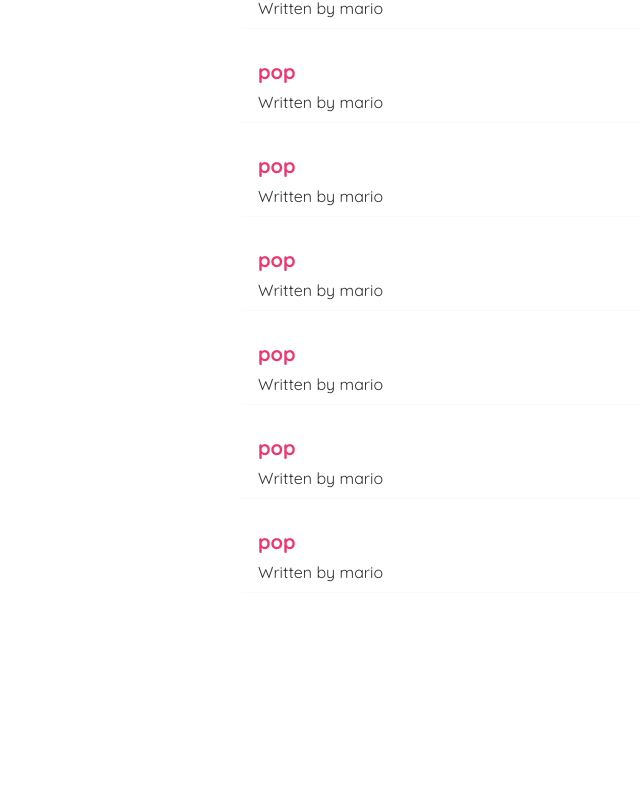
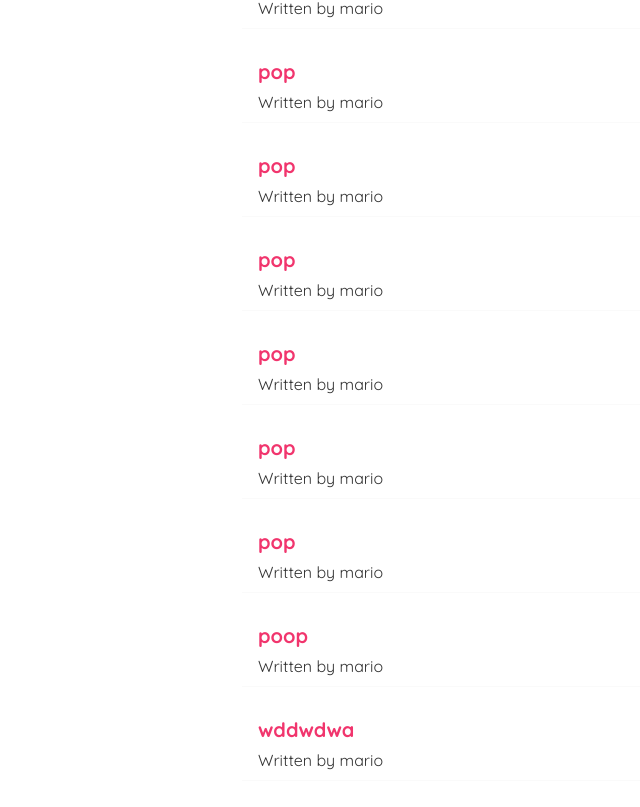
Before and after one commit to kyron321/Blog, a React (Create React App) app: page / in a window 1280 px wide. Shown: the part 1542-2349 px from the top of the page, without its empty margins (98-738 px from the left). Before the commit the page ends 2215 px from the top, so only its background shows below. Built offline with nearby package versions, Linux system fonts and the light colour scheme; data requests are answered from the project's data file; the HTML template or start-up script is replaced by a standard one.

Commit message:
added push redirects upon post completion

```diff
--- a/data/db.json
+++ b/data/db.json
@@ -125,6 +125,18 @@
       "body": "poop",
       "author": "mario",
       "id": 21
+    },
+    {
+      "title": "poop",
+      "body": "poop",
+      "author": "mario",
+      "id": 22
+    },
+    {
+      "title": "wddwdwa",
+      "body": "poppopppo",
+      "author": "mario",
+      "id": 23
     }
   ]
 }
--- a/src/Create.js
+++ b/src/Create.js
@@ -1,26 +1,28 @@
 import { useState } from "react";
+import { useHistory } from "react-router-dom";
 
 const Create = () => {
   const [title, setTitle] = useState("");
   const [body, setBody] = useState("");
   const [author, setAuthor] = useState("mario");
-  const [isPending, setIsPending] =useState(false)
+  const [isPending, setIsPending] = useState(false);
+  const history = useHistory();
 
   const handleSubmit = (e) => {
     e.preventDefault();
-    const blog ={title,body,author}
+    const blog = { title, body, author };
 
-    setIsPending(true)
+    setIsPending(true);
 
     fetch("http://localhost:8000/blogs", {
-        method: "POST",
-        headers: {"Content-Type": "application/json"},
-        body: JSON.stringify(blog)
-    })
-    .then(()=>{
-        console.log("jihedw")
-        setIsPending(false)
-    })
+      method: "POST",
+      headers: { "Content-Type": "application/json" },
+      body: JSON.stringify(blog),
+    }).then(() => {
+      console.log("jihedw");
+      setIsPending(false);
+      history.push("/")
+    });
   };
 
   return (
@@ -45,9 +47,9 @@ const Create = () => {
           <option value="mario">mario</option>
           <option value="luigi">luigi</option>
         </select>
-        {!isPending&& <button>Add Blog</button>}
+        {!isPending && <button>Add Blog</button>}
 
-        {isPending&& <button>Adding Blog...</button>}
+        {isPending && <button>Adding Blog...</button>}
       </form>
     </div>
   );
```
